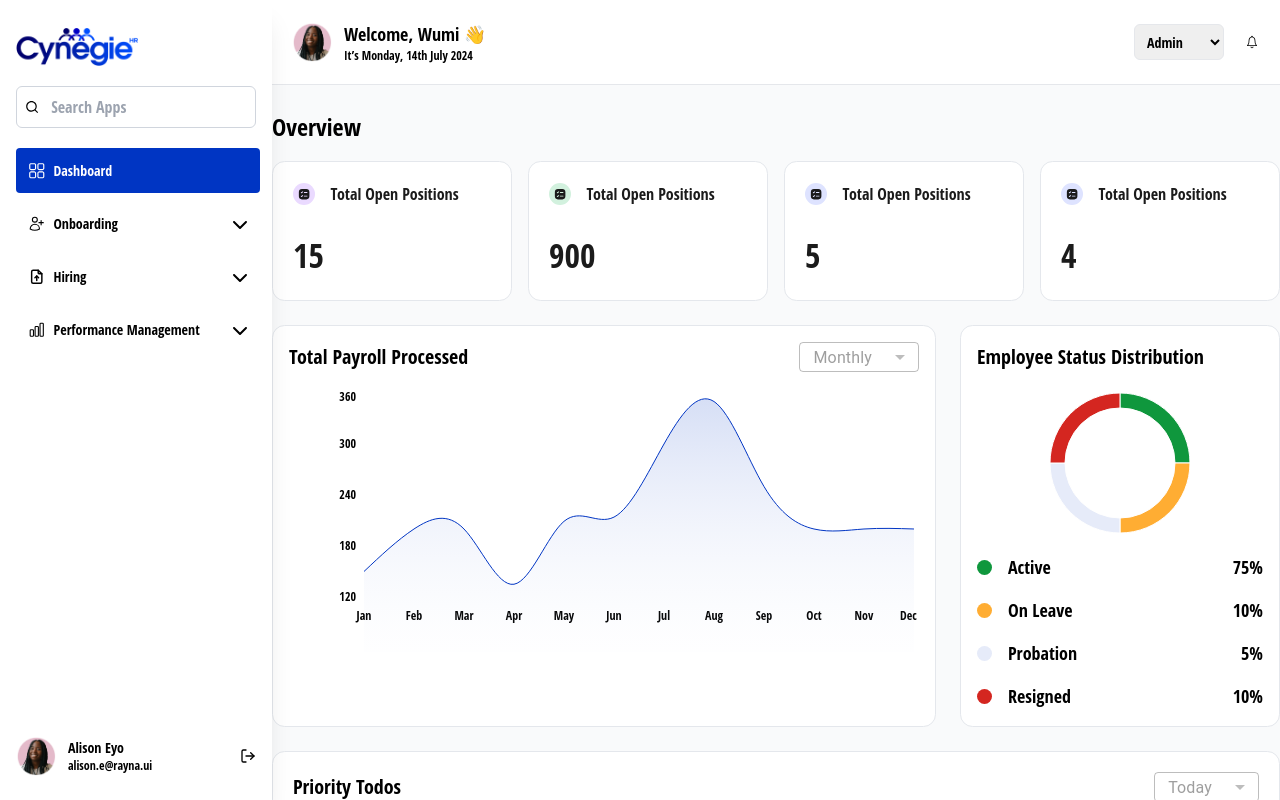
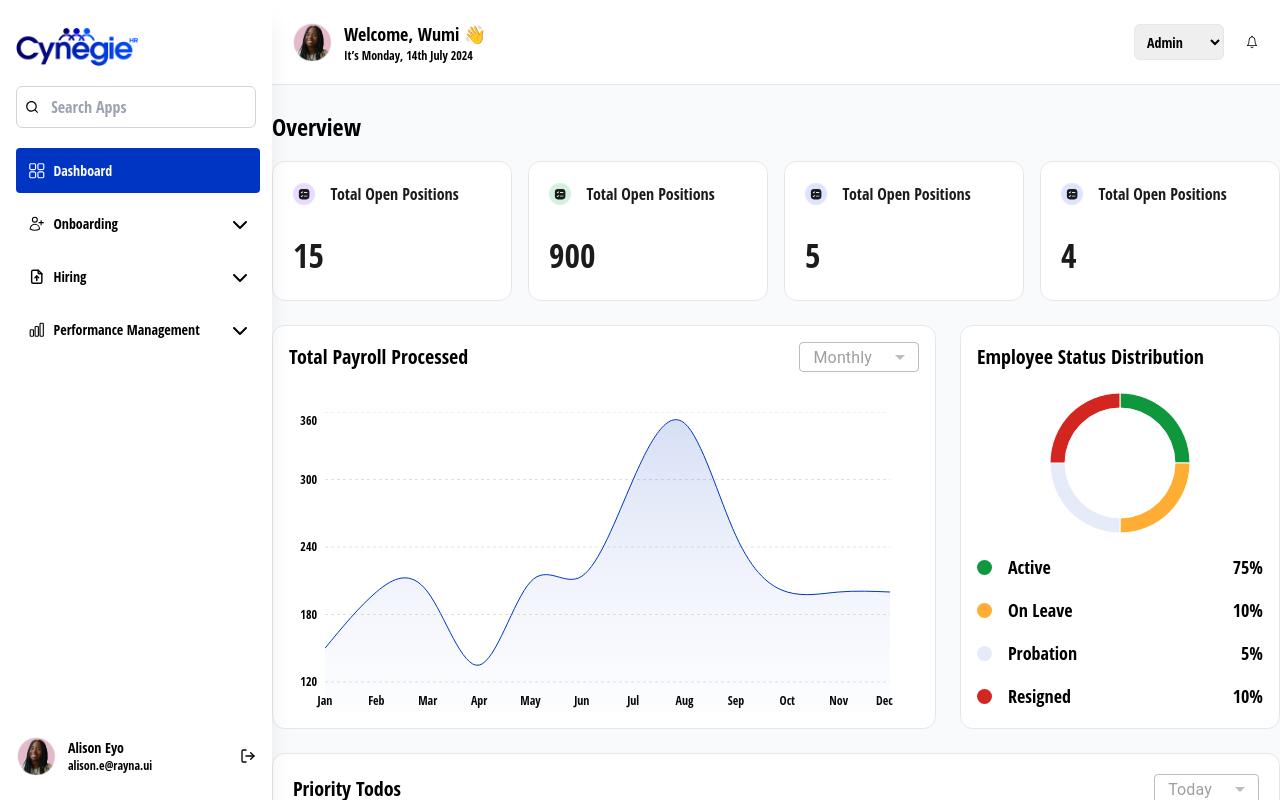
Before and after one commit to Cynegie-Hr-Organization/Cynegie-Frontend, a Next.js app: page /hr-admin in a window 1280 px wide. Built offline with nearby package versions, Linux system fonts and the light colour scheme; a web font is replaced by a local one.

Commit message:
Auto commit at 2024-11-21 16:50:00

```diff
--- a/app/_components/hr-admin/pages/dashboard/chart.tsx
+++ b/app/_components/hr-admin/pages/dashboard/chart.tsx
@@ -1,5 +1,5 @@
 "use client"
-import { Area, AreaChart, CartesianGrid, XAxis, YAxis } from "recharts"
+import { Area, AreaChart, CartesianGrid, ResponsiveContainer, XAxis, YAxis } from "recharts"
 
 import {
   ChartConfig,
@@ -26,8 +26,8 @@ const chartData = [
 
 
 const chartConfig = {
-  pay: {
-    label: "Pay",
+  total: {
+    label: "Total",
     color: "linear-gradient(90deg, #0035C380 0%, #0035C300 100%)",
   },
 } satisfies ChartConfig
@@ -55,25 +55,30 @@ const formatLargeNumber = (value: number) => {
 
 export function GradientLineChart() {
   return (
-    <ChartContainer className="h-[264px] w-full" config={chartConfig}>
+    <ChartContainer className="h-[300px] w-full mt-6 -ml-6" config={chartConfig}>
+      <ResponsiveContainer width="100%" height="100%">
         <AreaChart
           accessibilityLayer
           data={chartData}
           margin={{
-          top: 5,
+            top: 0,
             right: 5,
-          bottom: 25,
-          left: 15,
+            bottom: 0,
+            left: 0,
           }}
         >
           <defs>
-          <linearGradient id="chartGradient" x1="0%" y1="0%" x2="0%" y2="100%">
+            <linearGradient id="chartGradient" x1="0%" y1="0%" x2="0%" y2="100%" className="bg-amber-600">
               <stop offset="0%" stopColor="#0035C3" stopOpacity={0.4} />
               <stop offset="100%" stopColor="#ffffff" stopOpacity={0} />
             </linearGradient>
           </defs>
 
-        <CartesianGrid vertical={false} />
+          <CartesianGrid
+            vertical={false}
+            stroke="#E0E0E0"
+            strokeDasharray="3 3"
+          />
           <XAxis
             dataKey="month"
             tickLine={false}
@@ -93,7 +98,12 @@ export function GradientLineChart() {
 
           <ChartTooltip
             cursor={false}
-          content={<ChartTooltipContent indicator="dot" />}
+            content={
+              <ChartTooltipContent
+                indicator="dot"
+                className="bg-white border-none outline-none shadow-primary shadow-2xl p-2 rounded-lg"
+              />
+            }
           />
           <Area
             dataKey="pay"
@@ -104,6 +114,7 @@ export function GradientLineChart() {
             stackId="a"
           />
         </AreaChart>
+      </ResponsiveContainer>
     </ChartContainer>
   )
 }
```
Lines whose indentation alone changed are shown as unchanged.
